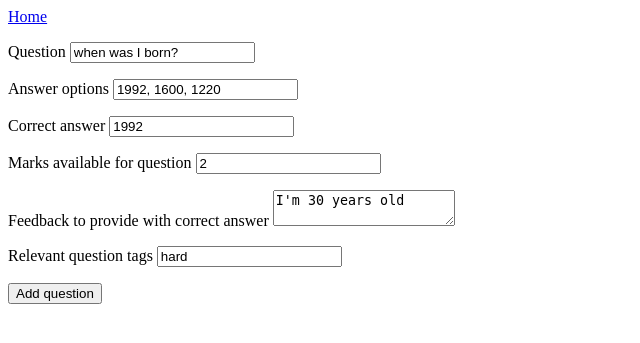
After one commit to danwilliams92/automatedassessmenttool, a Flask app: page /edit_type_one_question/1 in a window 1280 px wide. The commit adds this page. Shown: the top 343 px of the page, without its empty margins (0-640 px from the left). Run offline with Flask 2, Linux system fonts and the light colour scheme; data comes from the database, SQL or seed files in the repository; both versions use the stored data as it was after the commit.

Commit message:
Added edit and delete functionality to type1 question

```diff
--- a/mainApp/forms.py
+++ b/mainApp/forms.py
@@ -9,4 +9,4 @@ class AddQuestionType1Form(FlaskForm):
   marks_available = IntegerField('Marks available for question', validators=[DataRequired()])
   question_tags = StringField('Relevant question tags', validators=[DataRequired()])
   answer_feedback = TextAreaField('Feedback to provide with correct answer', validators=[DataRequired()])
-  add_question = SubmitField('Add question to assessment')
+  add_question = SubmitField('Add question')
--- a/mainApp/routes.py
+++ b/mainApp/routes.py
@@ -30,3 +30,27 @@ def delete_type_one_question(id):
         db.session.commit()
         flash("Question deleted", category="success")
     return redirect(url_for('home'))
+
+#update so that this actually changes the database row
+@app.route("/edit_type_one_question/<id>", methods=['POST', 'GET'])
+def edit_type_one_question(id):
+    type_one_question = QuestionTypeOne.query.filter_by(id=id).first()
+    form = AddQuestionType1Form()
+    if form.validate_on_submit():
+        type_one_question.question = form.question.data
+        type_one_question.answer_options = form.answer_options.data
+        type_one_question.correct_answer = form.correct_answer.data
+        type_one_question.marks_available = form.marks_available.data
+        type_one_question.question_tags = form.question_tags.data
+        db.session.add(type_one_question)
+        db.session.commit()
+        flash('Question updated.')
+        return redirect(url_for('home'))
+    form.question.data = type_one_question.question
+    form.answer_options.data = type_one_question.answer_options
+    form.correct_answer.data = type_one_question.correct_answer
+    form.marks_available.data = type_one_question.marks_available
+    form.question_tags.data = type_one_question.question_tags
+    form.answer_feedback.data = type_one_question.answer_feedback
+
+    return render_template('edit_type_one_question.html',title='Edit Multiple Choice Question', form=form, type_one_question=type_one_question)
--- /dev/null
+++ b/mainApp/templates/edit_type_one_question.html
@@ -0,0 +1,16 @@
+{% extends "layout.html" %}
+{% block content %}
+<form method="POST" action="">
+  {{ form.csrf_token }}
+  <p>{{ form.question.label }} {{ form.question }}</p>
+  <p>{{ form.answer_options.label }} {{ form.answer_options }}</p>
+  <p>{{ form.correct_answer.label }} {{ form.correct_answer }}</p>
+  <p>{{ form.marks_available.label }} {{ form.marks_available }}</p>
+  <p>{{ form.answer_feedback.label }} {{ form.answer_feedback }}</p>
+  <p>{{ form.question_tags.label }} {{ form.question_tags }}</p>
+
+  <input type="submit" value="Add question">
+</form>
+
+
+{% endblock content %}
--- a/mainApp/templates/home.html
+++ b/mainApp/templates/home.html
@@ -9,8 +9,10 @@
     Applicable feedback: {{ question.answer_feedback }}<br>
     Question tags: {{ question.question_tags }}<br>
     Marks available for question: {{ question.marks_available }}</p>
-    <a href="/delete_type_one_question/{{question.id}}"><button class="delete-question-button">Delete Question</button></a>
-        </div>
+    <a href="/delete_type_one_question/{{question.id}}"><button class="delete-question-button">Delete</button></a>
+    <a href="/edit_type_one_question/{{question.id}}"><button class="edit-question-button">Edit</button></a>
+
+</div>
 {% endfor %}
 <a href="{{ url_for('add_question_type1') }}">Add multiple choice question</a>
 {% endblock content %}
```
Also changed, not shown: mainApp/blog.db.
